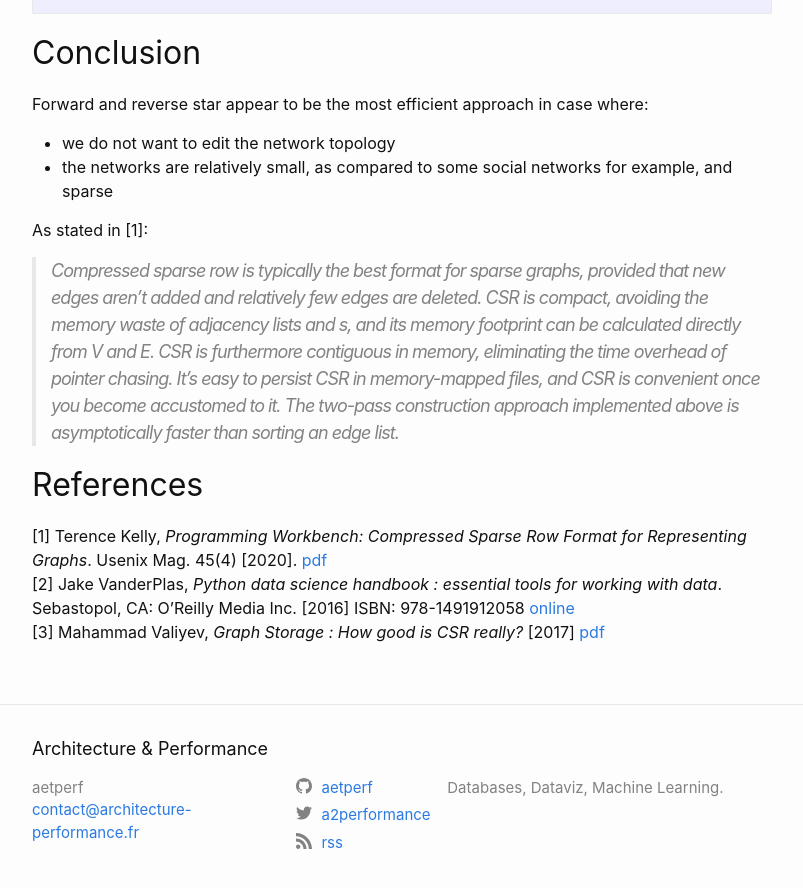
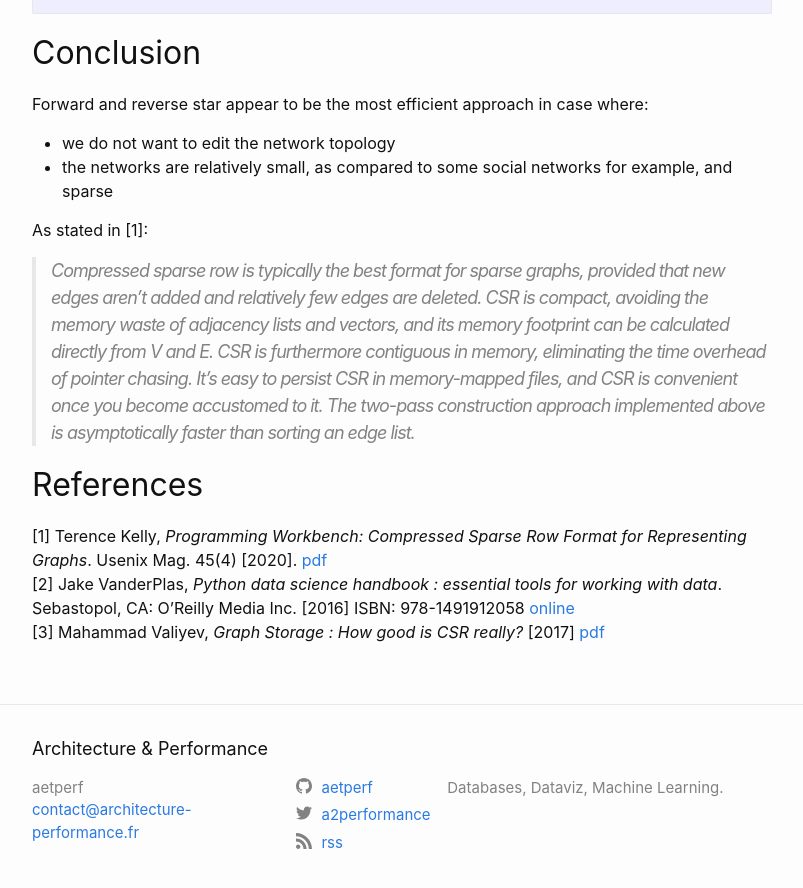
Before and after one commit to aetperf/aetperf.github.io, a Jekyll site: the page built from _posts/2022-11-04-Forward-and-reverse-stars-in-Cython.md, in a window 1280 px wide and 900 px high, scrolled down 19832 px. Shown: the top 888 px of the window, without its empty margins (238-1041 px from the left). Built offline with Jekyll 4.4.1, drawn with Linux system fonts in a browser that asks for light colours; formulas are drawn with MathJax 3; comment, search, counter and statistics services are not loaded.

Commit message:
small update

```diff
--- a/_posts/2022-11-04-Forward-and-reverse-stars-in-Cython.md
+++ b/_posts/2022-11-04-Forward-and-reverse-stars-in-Cython.md
@@ -1004,7 +1004,7 @@
 
 As stated in [1]:
 
-> Compressed sparse row is typically the best format for sparse graphs, provided that new edges aren’t added and relatively few edges are deleted. CSR is compact, avoiding the memory waste of adjacency lists and <vector>s, and its memory footprint can be calculated directly from V and E. CSR is furthermore contiguous in memory, eliminating the time overhead of pointer chasing. It’s easy to persist CSR in memory-mapped files, and CSR is convenient once you become accustomed to it. The two-pass construction approach implemented above is asymptotically faster than sorting an edge list.
+> Compressed sparse row is typically the best format for sparse graphs, provided that new edges aren’t added and relatively few edges are deleted. CSR is compact, avoiding the memory waste of adjacency lists and vectors, and its memory footprint can be calculated directly from V and E. CSR is furthermore contiguous in memory, eliminating the time overhead of pointer chasing. It’s easy to persist CSR in memory-mapped files, and CSR is convenient once you become accustomed to it. The two-pass construction approach implemented above is asymptotically faster than sorting an edge list.
 
 ## References
 
```
